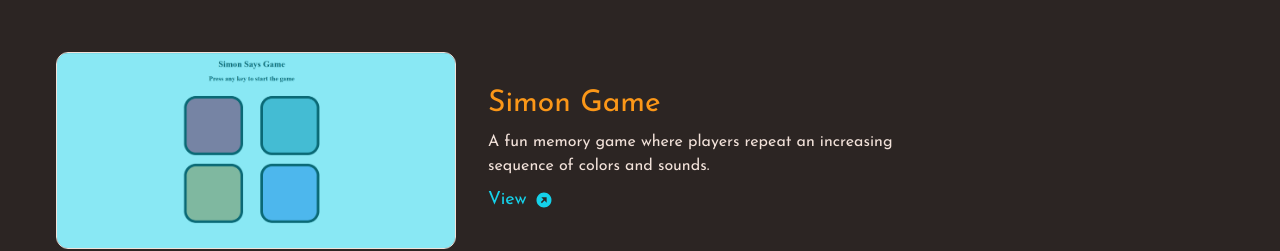
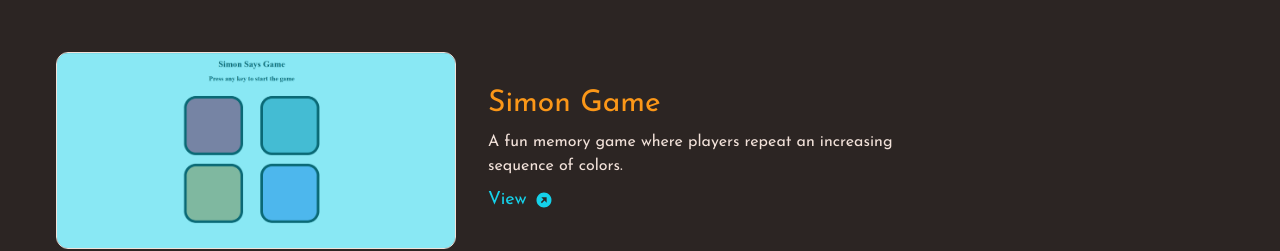
Before and after one commit to VikasWatore/PortFolio_Website, a React (Vite) app: page / in a window 1280 px wide. Shown: the part 2283-2534 px from the top of the page. Built offline with nearby package versions, Linux system fonts and the light colour scheme.

Commit message:
description add

```diff
--- a/src/components/projectSection/ProjectsMain.jsx
+++ b/src/components/projectSection/ProjectsMain.jsx
@@ -9,7 +9,7 @@ const projects=[
       align: "right",
       image: "/images/simon.png",
       link: "https://vikaswatore.github.io/Simon-Says-Game-/",
-      description: "A fun memory game where players repeat an increasing sequence of colors and sounds."
+      description: "A fun memory game where players repeat an increasing sequence of colors."
     },
     {
       name: "Quiz Application",
```
